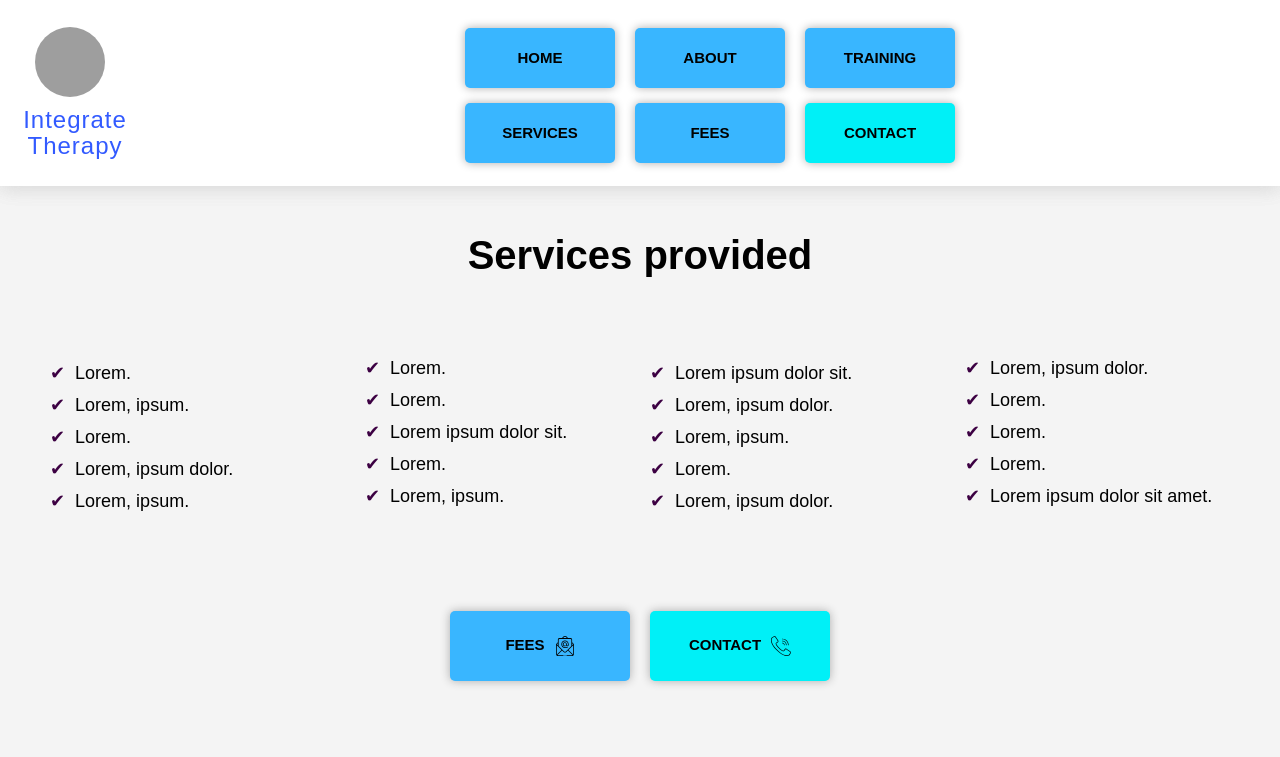
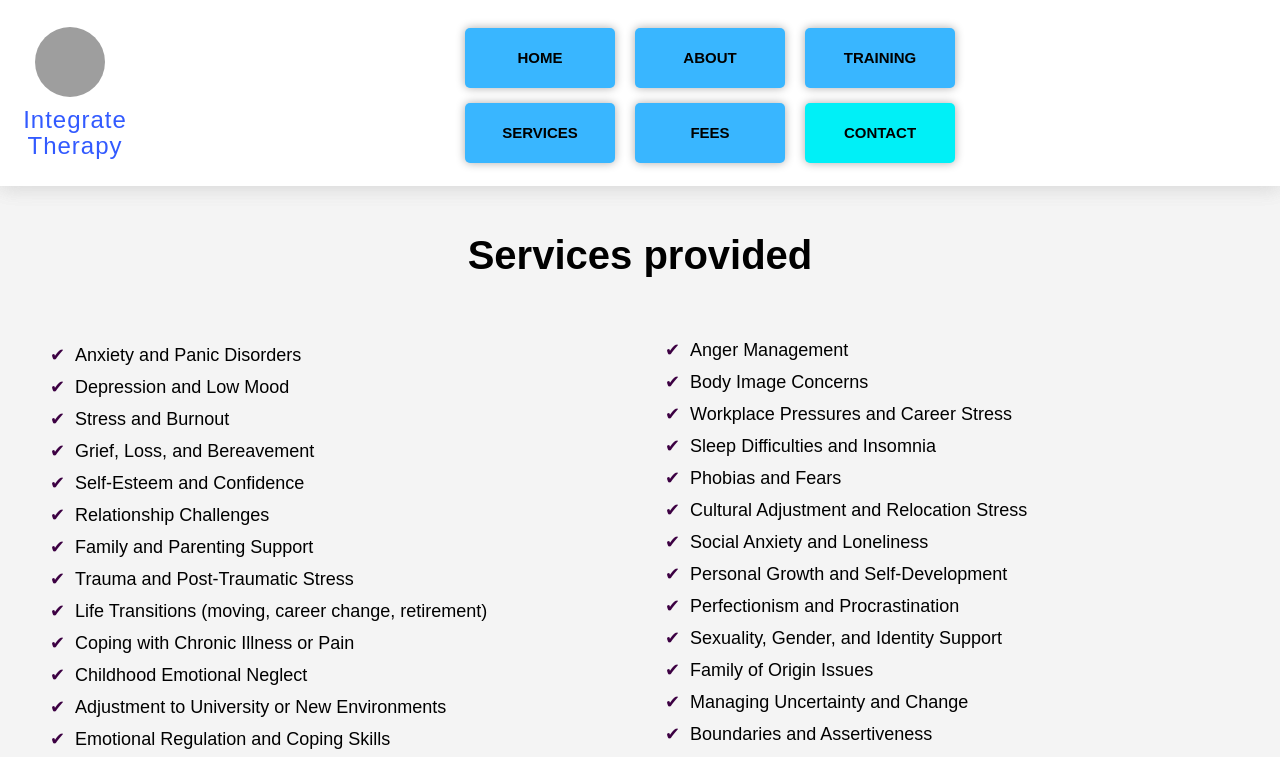
Before and after one commit to SasanTazayoni/integrate-therapy, a React (Vite) app: page /services in a window 1280 px wide. Shown: the top 757 px of the page. Built offline with nearby package versions, Linux system fonts and the light colour scheme; grey boxes are pictures that could not be loaded; a web font is replaced by a local one.

Commit message:
Replace dummy text with real content on Services page

```diff
--- a/src/pages/Services.tsx
+++ b/src/pages/Services.tsx
@@ -1,30 +1,37 @@
 import Navbar from "../components/Navigation";
 import Footer from "../components/Footer";
 
-const servicesList1 = [
-  "Lorem.",
-  "Lorem, ipsum.",
-  "Lorem.",
-  "Lorem, ipsum dolor.",
-  "Lorem, ipsum.",
-  "Lorem.",
-  "Lorem.",
-  "Lorem ipsum dolor sit.",
-  "Lorem.",
-  "Lorem, ipsum.",
-];
-
-const servicesList2 = [
-  "Lorem ipsum dolor sit.",
-  "Lorem, ipsum dolor.",
-  "Lorem, ipsum.",
-  "Lorem.",
-  "Lorem, ipsum dolor.",
-  "Lorem, ipsum dolor.",
-  "Lorem.",
-  "Lorem.",
-  "Lorem.",
-  "Lorem ipsum dolor sit amet.",
+const services = [
+  "Anxiety and Panic Disorders",
+  "Depression and Low Mood",
+  "Stress and Burnout",
+  "Grief, Loss, and Bereavement",
+  "Self-Esteem and Confidence",
+  "Relationship Challenges",
+  "Family and Parenting Support",
+  "Trauma and Post-Traumatic Stress",
+  "Life Transitions (moving, career change, retirement)",
+  "Coping with Chronic Illness or Pain",
+  "Childhood Emotional Neglect",
+  "Adjustment to University or New Environments",
+  "Emotional Regulation and Coping Skills",
+  "Identity and Self-Exploration",
+  "Attachment Difficulties",
+  "Anger Management",
+  "Body Image Concerns",
+  "Workplace Pressures and Career Stress",
+  "Sleep Difficulties and Insomnia",
+  "Phobias and Fears",
+  "Cultural Adjustment and Relocation Stress",
+  "Social Anxiety and Loneliness",
+  "Personal Growth and Self-Development",
+  "Perfectionism and Procrastination",
+  "Sexuality, Gender, and Identity Support",
+  "Family of Origin Issues",
+  "Managing Uncertainty and Change",
+  "Boundaries and Assertiveness",
+  "Mindfulness and Stress Reduction",
+  "Support for Carers and Helping Professionals",
 ];
 
 export default function Services() {
@@ -35,45 +42,14 @@ export default function Services() {
       <section className="block block--grey block--top">
         <div className="container">
           <h2 className="services__title">Services provided</h2>
-          <div className="grid grid--1x2-castrated">
-            <div>
-              <ul className="services__list">
-                {servicesList1.map((service, i) => (
-                  <li key={i} className="list__item">
-                    {service}
-                  </li>
-                ))}
-              </ul>
-            </div>
-            <div>
-              <ul className="services__list">
-                {servicesList2.map((service, i) => (
-                  <li key={i} className="list__item">
-                    {service}
-                  </li>
-                ))}
-              </ul>
-            </div>
-          </div>
 
-          <div className="grid grid--1x2 container--buttons">
-            <a href="/fees">
-              <div className="btn btn--secondary">
-                Fees
-                <svg className="icon">
-                  <use xlinkHref="/integratesprite.svg#fees"></use>
-                </svg>
-              </div>
-            </a>
-            <a href="/contact">
-              <div className="btn btn--primary">
-                Contact
-                <svg className="icon">
-                  <use xlinkHref="/integratesprite.svg#contact"></use>
-                </svg>
-              </div>
-            </a>
-          </div>
+          <ul className="services__list">
+            {services.map((service, i) => (
+              <li key={i} className={`list__item delay-${i}`}>
+                {service}
+              </li>
+            ))}
+          </ul>
         </div>
       </section>
 
```
